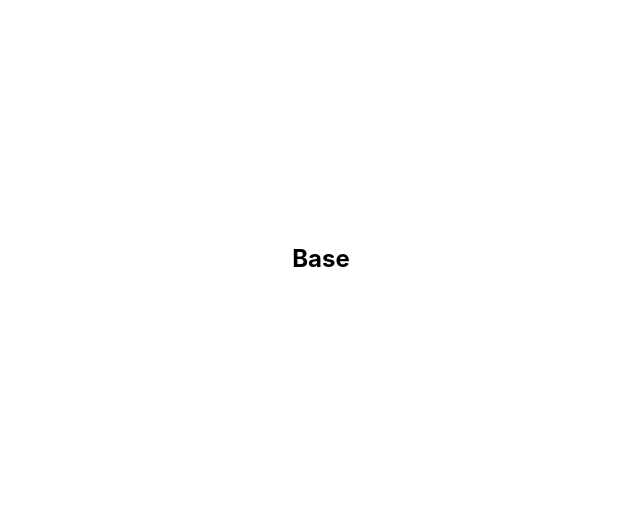
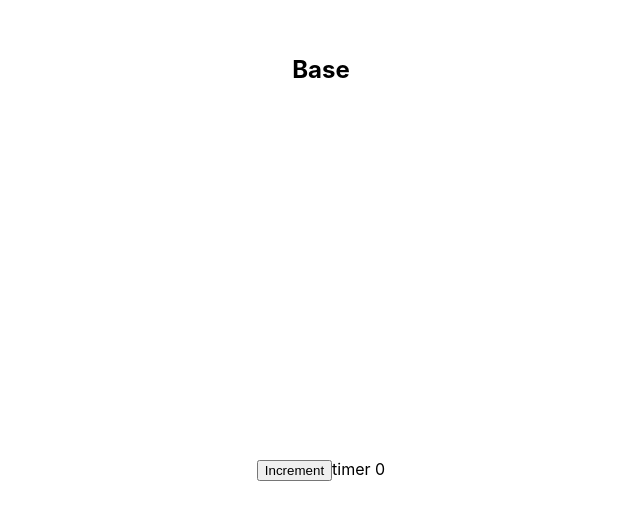
Before and after one commit to AngkitHashamsa/typescript-practice, a React (Create React App) app: page / in a window 1280 px wide. Shown: the part 142-662 px from the top of the page, without its empty margins (319-959 px from the left). Built offline with nearby package versions, Linux system fonts and the light colour scheme.

Commit message:
class component typescript

```diff
--- a/src/App.tsx
+++ b/src/App.tsx
@@ -1,9 +1,9 @@
-import React from "react";
 import "./App.css";
-
+import { Counter } from "Components/Counter";
 const App: React.FC = () => (
   <div className="App">
     <h2>Base</h2>
+    <Counter message="timer" />
   </div>
 );
 
--- /dev/null
+++ b/src/Components/Counter.tsx
@@ -0,0 +1,27 @@
+import { Component, ReactNode } from "react";
+
+interface CounterState {
+  count: number;
+}
+interface Props {
+  message: string;
+}
+// if we dnt have props than we can write <{},CounterState>
+// or if we dnt have state
+// then <Props>
+export class Counter extends Component<Props, CounterState> {
+  state = {
+    count: 0,
+  };
+
+  handleClick = () => this.setState({ count: this.state.count + 1 });
+
+  render(): ReactNode {
+    return (
+      <div>
+        <button onClick={this.handleClick}>Increment</button>
+        {this.props.message} {this.state.count}
+      </div>
+    );
+  }
+}
```
